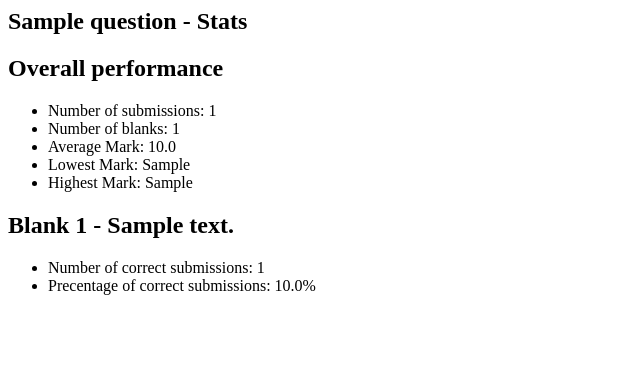
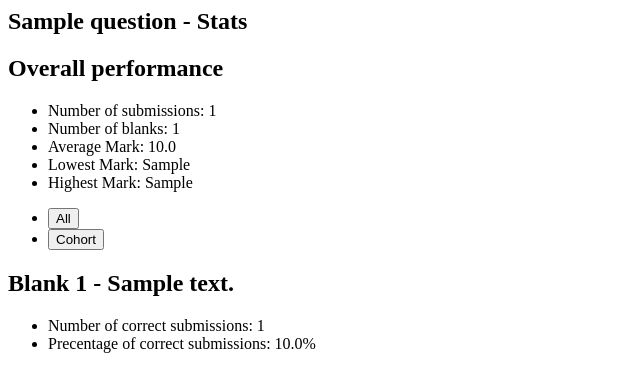
Before and after one commit to SamCHall/Team-19-CMT313-Spring, a Python web app: template aat/templates/stats/question_type1_stats.html in a window 1280 px wide. Shown: the top 392 px of the page, without its empty margins (0-640 px from the left). Run offline with Jinja, Linux system fonts and the light colour scheme; the template is opened without the code that fills it: most values are stand-ins (such as "Sample title", 1, 10 or a date in 2020); some libraries are stand-ins or nearby versions.

Commit message:
Added graph to display type 1 question marks by cohort

```diff
--- a/aat/static/scss/_stats.scss
+++ b/aat/static/scss/_stats.scss
@@ -5,3 +5,7 @@
 .stats-inner {
     border: none;
 }
+
+.graph {
+    width: 100%;
+}
--- a/aat/templates/stats/question_type1_stats.html
+++ b/aat/templates/stats/question_type1_stats.html
@@ -25,6 +25,17 @@
 
                 <div class="card stats-inner">
                     <div class="card-body">
+                        <ul class="nav nav-tabs" id="myTab" role="tablist">
+                            <li class="nav-item" role="presentation">
+                                <button class="nav-link active" id="all-tab" data-bs-toggle="tab" data-bs-target="#all" type="button" role="tab" aria-controls="all" aria-selected="true">All</button>
+                            </li>
+                            <li class="nav-item" role="presentation">
+                                <button class="nav-link" id="cohort-tab" data-bs-toggle="tab" data-bs-target="#cohort" type="button" role="tab" aria-controls="cohort" aria-selected="false">Cohort</button>
+                            </li>
+                        </ul>
+
+                        <div class="tab-content" id="myTabContent">
+                            <div class="tab-pane fade show active" id="all" role="tabpanel" aria-labelledby="all-tab">
                                 {% set mark_dist = question.mark_dist(submissions) %}
 
                                 <div id="overallGraph" class="graph"></div>
@@ -41,6 +52,33 @@
                                     displayGraph('overallGraph', 'Mark distribution', data)
                                 }
                                 </script>
+                            </div>
+
+                            <div class="tab-pane fade" id="cohort" role="tabpanel" aria-labelledby="cohort-tab">
+                                <div id="overallGraphCohort" class="graph"></div>
+
+                                <script type="text/javascript">
+                                {
+                                    let results = {{ question.marks_dist_cohort(submissions) }};
+
+                                    let data = [];
+
+                                    let i = 0;
+                                    for ([cohort, mark_dist] of Object.entries(results)) {
+                                        data[i] = {
+                                            x : Object.keys(mark_dist),
+                                            y : Object.values(mark_dist),
+                                            name : cohort,
+                                            type : 'bar'
+                                        }
+                                        i++;
+                                    }
+
+                                    displayGraph('overallGraphCohort', 'Mark distribution by cohort', data)
+                                }
+                                </script>
+                            </div>
+                        </div>
                     </div>
                 </div>
             </div>
```
Also changed, not shown: aat/create_db_test_data.py (+5 -5 lines), aat/models.py (+27 -0 lines). Lines whose indentation alone changed are shown as unchanged.
